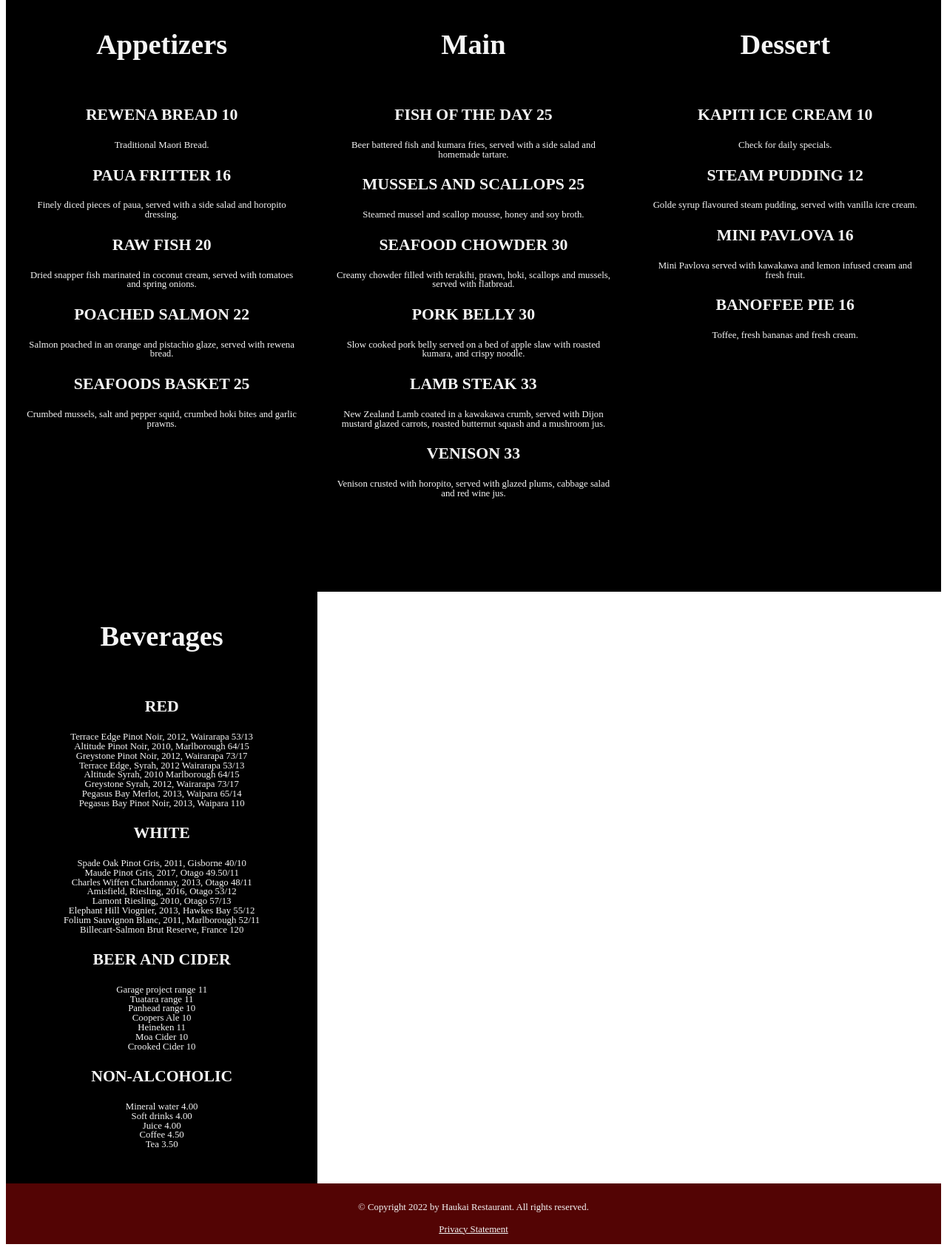
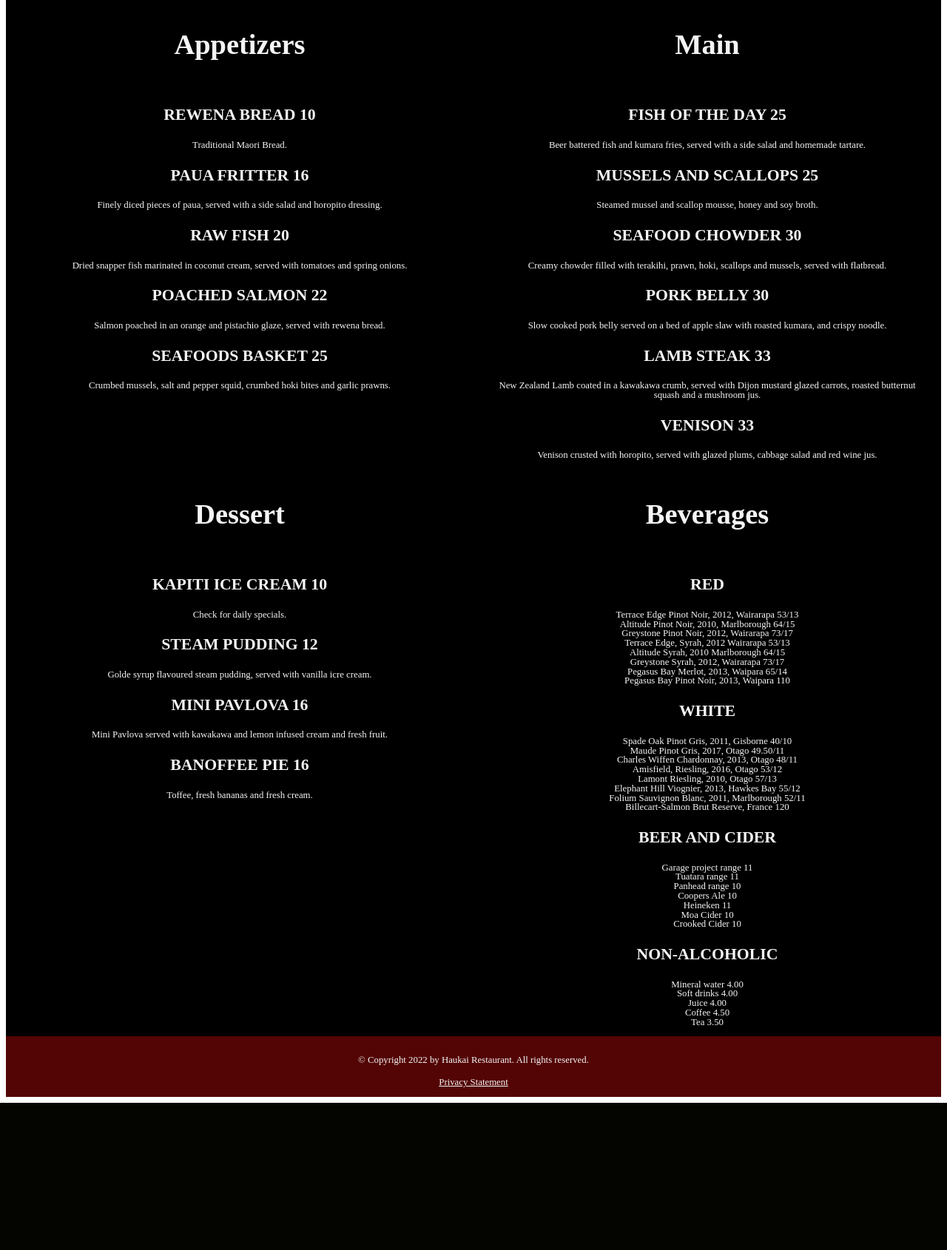
Before and after one commit to RJDPayne/BIT607, a PHP site: page /menu.html in a window 1280 px wide. Shown: the part 257-1947 px from the top of the page at 74% size. After the commit the page ends 1748 px from the top, so only its background shows below. Run offline with PHP 8.4, Linux system fonts and the light colour scheme.

Commit message:
Row and column formats, columns to half page

```diff
--- a/menu.html
+++ b/menu.html
@@ -67,10 +67,6 @@
                     <h3>BANOFFEE PIE 16</h3>
                     <p>Toffee, fresh bananas and fresh cream.</p>
                 </div>
-            </div>
-
-                <!--Beverages row-->
-            <div class="row">
                 <div class="column">
                   <h2>Beverages</h2>
                     <p></p>
--- a/styles/styles.css
+++ b/styles/styles.css
@@ -86,18 +86,22 @@ body
     background-color: whitesmoke;
 }
 
-/*Home Page Main setion*/
+/*iframe styles*/
+iframe
+{
+    background-color:lightgrey;
+}
+
+/*Home Page Main section*/
 .homePage
 {
     background-color: black;
-    float: left;
     width:100%;
     overflow: hidden;
     background-image: url("../images/pexels-pixabay.jpg");
     background-repeat: no-repeat;
     background-position-y: top;
     background-position-x: center;
-    height:100vh;
 }
 
 .homePage h2
@@ -112,6 +116,10 @@ body
 }
 
 /*Row attributes*/
+.row
+{
+    background-color: black;
+}
 .row:after
 {
     content: "";
@@ -123,10 +131,8 @@ body
 .column
 {
     float: left;
-    width:33.33%;
+    width:50%;
     text-align: center;
-    min-height:100vh;
-    background-color: black;
     padding-left: 2%;
     padding-right: 2%;
 }
```
Also changed, not shown: hours.html (+4 -4 lines), reservations.html (+12 -5 lines).
